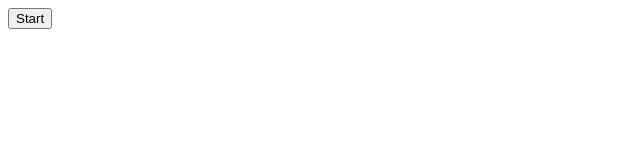
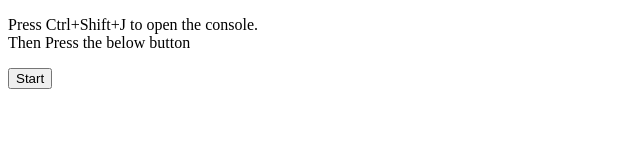
Before and after one commit to saurabhburnwal/rock-paper-scissors, a plain HTML site: page index.html in a window 1280 px wide. Shown: the whole page, without its empty margins (0-640 px from the left). Drawn offline with Linux system fonts and the light colour scheme.

Commit message:
add instructions to better playabilty

```diff
--- a/index.html
+++ b/index.html
@@ -8,6 +8,7 @@
 </head>
 
 <body>
+    <p>Press Ctrl+Shift+J to open the console.</br>Then Press the below button</p>
     <button id="start">Start</button>
     <script src="myscipt.js"></script>
 </body>
```
